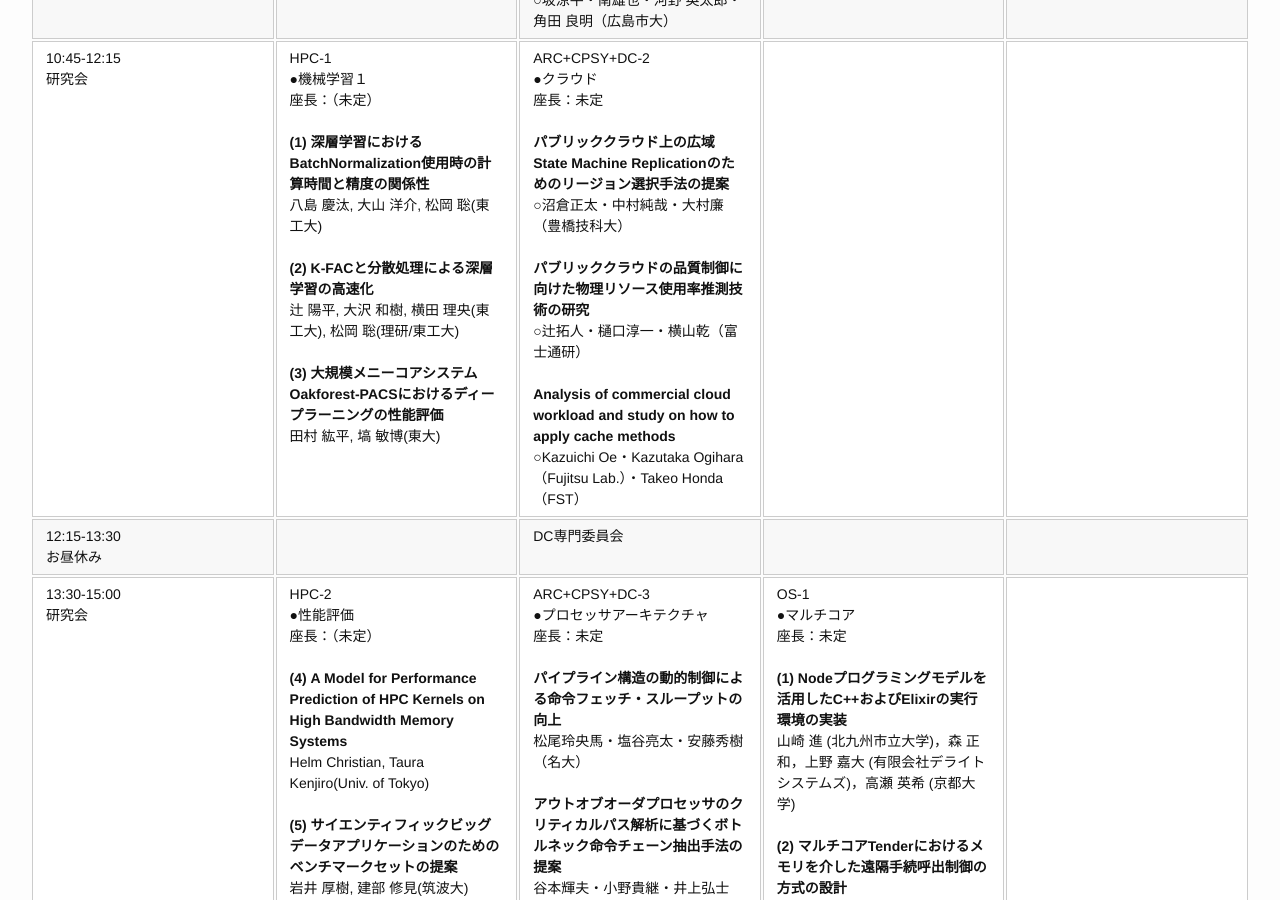
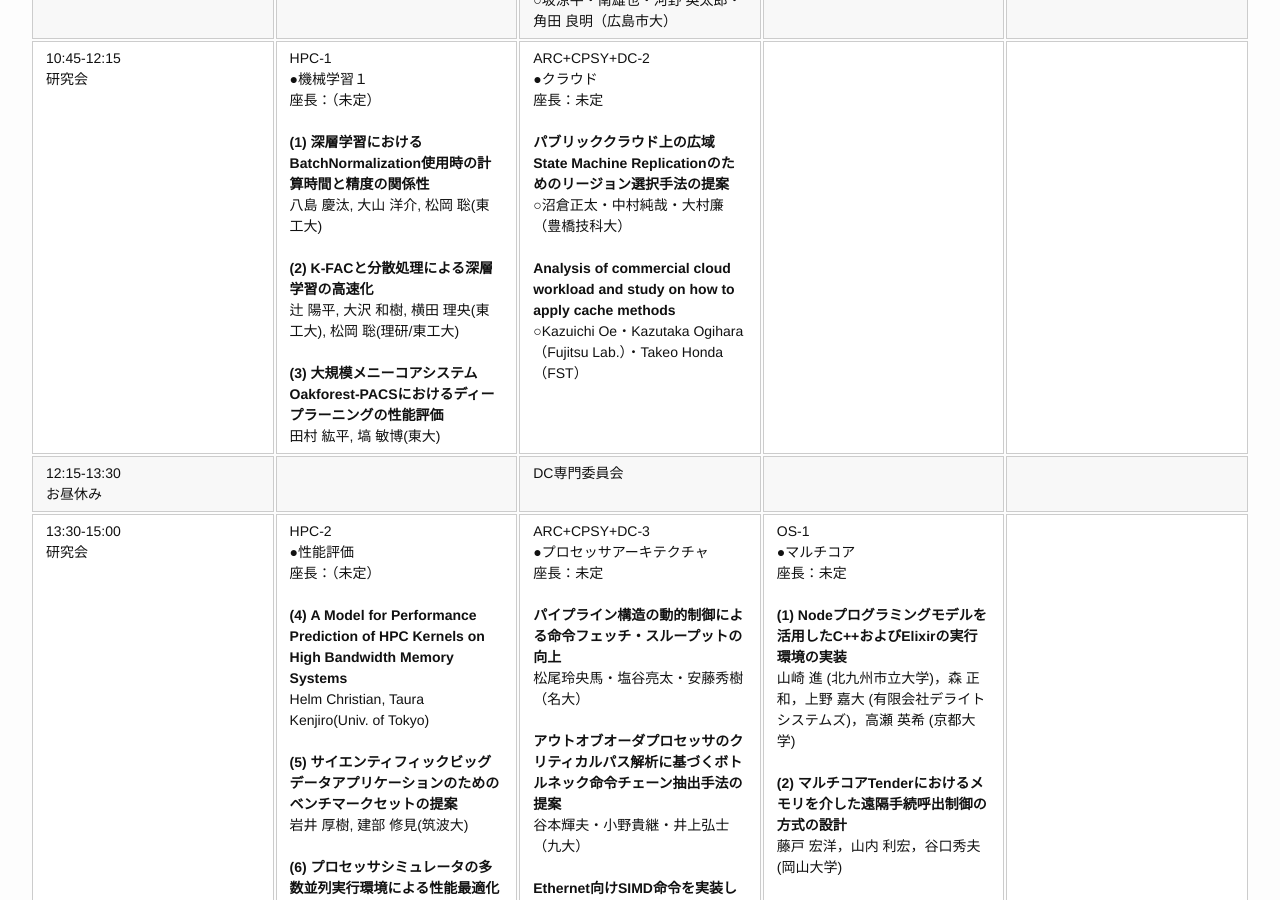
Before and after one commit to swopp/swopp.github.io, a Jekyll site: the page built from 2018/schedule-details.md, in a window 1280 px wide and 900 px high, scrolled down 794 px. Built offline with Jekyll 4.4.1, drawn with Linux system fonts in a browser that asks for light colours.

Commit message:
Updated ARC+CPSY+DC

```diff
--- a/2018/schedule-details.md
+++ b/2018/schedule-details.md
@@ -25,7 +25,7 @@ permalink: /2018/program/
 |---------------------------------------------------------|------------------|-------------------|--------------------|--------------|
 | 09:00-09:30<br/>受付＆会場準備                          | 準備             | 準備              |                    |              |
 | 09:30-10:30<br/>研究会                                  |                  | ARC+CPSY+DC-1<br />●ワイヤレス通信技術<br />座長：未定<br /><br />**無線接続型AndroidクラスタにおけるMPI並列プログラムの性能評価**<br />○杉山裕紀・大津金光・大川 猛・横田 隆史（宇都宮大）<br /><br />**併用手法を用いるBluetooth MANETのパラメータ評価のためのシミュレータ**<br />○坂涼平・南雄也・河野 英太郎・角田 良明（広島市大）    |                    |              |
-| 10:45-12:15<br/>研究会                                  | HPC-1<br />●機械学習１<br />座長：（未定）<br /><br />**(1) 深層学習におけるBatchNormalization使用時の計算時間と精度の関係性**<br />八島 慶汰, 大山 洋介, 松岡 聡(東工大)<br /><br />**(2) K-FACと分散処理による深層学習の高速化**<br />辻 陽平, 大沢 和樹, 横田 理央(東工大), 松岡 聡(理研/東工大)<br /><br />**(3) 大規模メニーコアシステムOakforest-PACSにおけるディープラーニングの性能評価**<br />田村 紘平, 塙 敏博(東大)           | ARC+CPSY+DC-2<br />●クラウド<br />座長：未定<br /><br />**パブリッククラウド上の広域State Machine Replicationのためのリージョン選択手法の提案**<br />○沼倉正太・中村純哉・大村廉（豊橋技科大）<br /><br />**パブリッククラウドの品質制御に向けた物理リソース使用率推測技術の研究**<br />○辻拓人・樋口淳一・横山乾（富士通研）<br /><br />**Analysis of commercial cloud workload and study on how to apply cache methods**<br />○Kazuichi Oe・Kazutaka Ogihara（Fujitsu Lab.）・Takeo Honda（FST）    |                    |              |
+| 10:45-12:15<br/>研究会                                  | HPC-1<br />●機械学習１<br />座長：（未定）<br /><br />**(1) 深層学習におけるBatchNormalization使用時の計算時間と精度の関係性**<br />八島 慶汰, 大山 洋介, 松岡 聡(東工大)<br /><br />**(2) K-FACと分散処理による深層学習の高速化**<br />辻 陽平, 大沢 和樹, 横田 理央(東工大), 松岡 聡(理研/東工大)<br /><br />**(3) 大規模メニーコアシステムOakforest-PACSにおけるディープラーニングの性能評価**<br />田村 紘平, 塙 敏博(東大)           | ARC+CPSY+DC-2<br />●クラウド<br />座長：未定<br /><br />**パブリッククラウド上の広域State Machine Replicationのためのリージョン選択手法の提案**<br />○沼倉正太・中村純哉・大村廉（豊橋技科大）<br /><br />**Analysis of commercial cloud workload and study on how to apply cache methods**<br />○Kazuichi Oe・Kazutaka Ogihara（Fujitsu Lab.）・Takeo Honda（FST）    |                    |              |
 | 12:15-13:30<br/>お昼休み                                |                  | DC専門委員会      |                    |              |
 | 13:30-15:00<br/>研究会                                  | HPC-2<br />●性能評価<br />座長：（未定）<br /><br />**(4) A Model for Performance Prediction of HPC Kernels on High Bandwidth Memory Systems**<br />Helm Christian, Taura Kenjiro(Univ. of Tokyo)<br /><br />**(5) サイエンティフィックビッグデータアプリケーションのためのベンチマークセットの提案**<br />岩井 厚樹, 建部 修見(筑波大)<br /><br />**(6) プロセッサシミュレータの多数並列実行環境による性能最適化への応用**<br />小田嶋 哲哉, 児玉 祐悦, 佐藤 三久(理研)           | ARC+CPSY+DC-3<br />●プロセッサアーキテクチャ<br />座長：未定<br /><br />**パイプライン構造の動的制御による命令フェッチ・スループットの向上**<br />松尾玲央馬・塩谷亮太・安藤秀樹（名大）<br /><br />**アウトオブオーダプロセッサのクリティカルパス解析に基づくボトルネック命令チェーン抽出手法の提案**<br />谷本輝夫・小野貴継・井上弘士（九大）<br /><br />**Ethernet向けSIMD命令を実装したRISC-Vネットワーク・オフロード・コプロセッサの設計と実装**<br />○矢内洋祐・松谷健史・空閑洋平・徳差雄太・村井純（慶大）    | OS-1<br />●マルチコア<br />座長：未定<br /><br />**(1) Nodeプログラミングモデルを活用したC++およびElixirの実行環境の実装**<br />       山崎 進 (北九州市立大学)，森 正和，上野 嘉大 (有限会社デライトシステムズ)，高瀬 英希 (京都大学)<br /><br />**(2) マルチコアTenderにおけるメモリを介した遠隔手続呼出制御の方式の設計**<br />       藤戸 宏洋，山内 利宏，谷口秀夫 (岡山大学)<br /><br />**(3) マルチプロセスをサポートするUnikernel-based VM**<br />       金津 穂，山田 浩史 (東京農工大学)              |              |
 | 15:15-16:45<br/>研究会                                  | HPC-3<br />●ストレージ<br />座長：（未定）<br /><br />**(7) ファイルシステムの利用高度化に向けたスパコンセンター間での情報共有の取り組み**<br />辻田 祐一(理研), 中川 剛史, 板倉 憲一(海洋研), 宇野 篤也(理研)<br /><br />**(8) I/Oノード兼計算ノードでBurst Bufferを実現するためのI/O処理方式の検討と評価**<br />岡本 拓也, 酒井 憲一郎, 住元 真司(富士通), 石川 裕(理研)<br /><br />**(9) クラウドコールドストレージに対する大規模実験データ格納のケーススタディ**<br />吉田 浩, 合田 憲人(NII), 上田 郁夫, 原 隆宣(KEK), 小杉 城治, 森田 英輔, 中村 光志(国立天文台)           | ARC+CPSY+DC-4<br />●計算方式・デバイス技術<br />座長：未定<br /><br />**投機実行による全結合型イジング計算機の高速化**<br />山本佳生・浅井哲也・本村真人・高前田伸也（北大）<br /><br />**単一磁束量子回路に基づくゲートレベル・パイプライン算術論理演算器の設計とエネルギー効率評価**<br />田中雅光（名大）・石田浩貴（九大）・長岡一起・村瀬健・佐野京祐（名大）・小野貴継・井上弘士（九大）・藤巻朗（名大）<br /><br />**動的タイム・ボローイングを可能にするクロッキング方式のプロセッサへの適用**<br />神保潮（総合研究大学院大学）・五島正裕（NII）・塩谷亮太（名大）    | OS-2<br />●オペレーティングシステム構成法<br />座長：未定<br /><br />**(4) カーネルクラッシュからのシームレスなプロセスリカバリ手法**<br />       寺田 献，山田 浩史 (東京農工大学)<br /><br />**(5) Rump kernelの通信性能の評価と改善手法の検討**<br />       胡 思已，坂本 龍一，近藤 正章，中村 宏(東京大学)，新 善文(アラクサラネットワークス株式会社)<br /><br />**(6) OSサーバ処理の負荷分散を可能にするAnT の要求箱通信機能**<br />       寺本 大風，佐藤 将也，山内 利宏，谷口秀夫 (岡山大学)              |              |
--- a/2018/sigs/ARC+CPSY+DC.txt
+++ b/2018/sigs/ARC+CPSY+DC.txt
@@ -14,9 +14,6 @@ ARC+CPSY+DC-2
 
 **パブリッククラウド上の広域State Machine Replicationのためのリージョン選択手法の提案**
 ○沼倉正太・中村純哉・大村廉（豊橋技科大）
-
-**パブリッククラウドの品質制御に向けた物理リソース使用率推測技術の研究**
-○辻拓人・樋口淳一・横山乾（富士通研）
 
 **Analysis of commercial cloud workload and study on how to apply cache methods**
 ○Kazuichi Oe・Kazutaka Ogihara（Fujitsu Lab.）・Takeo Honda（FST）
```
